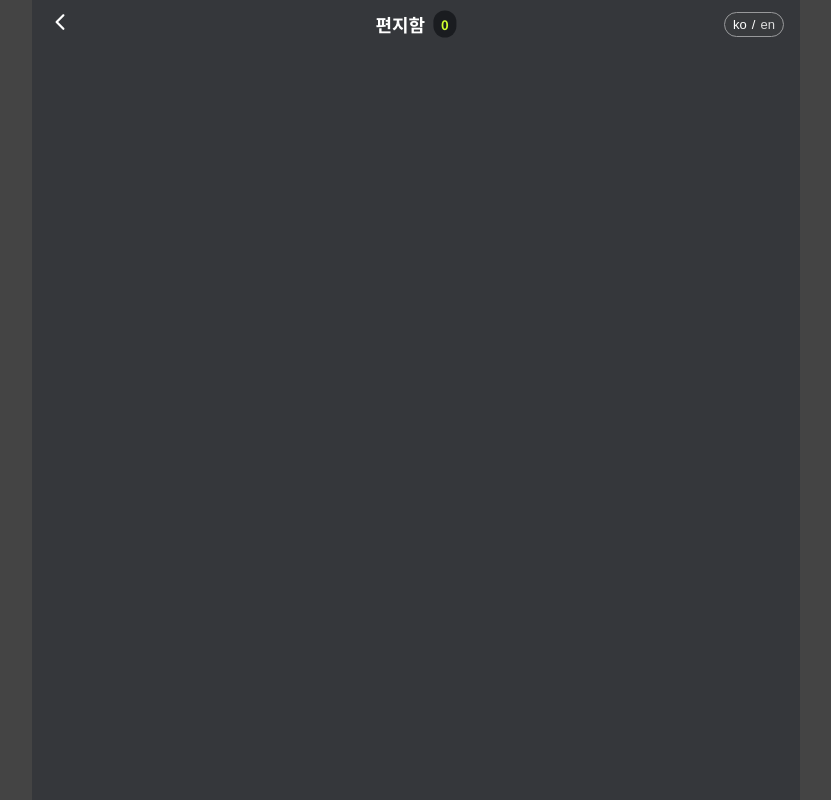
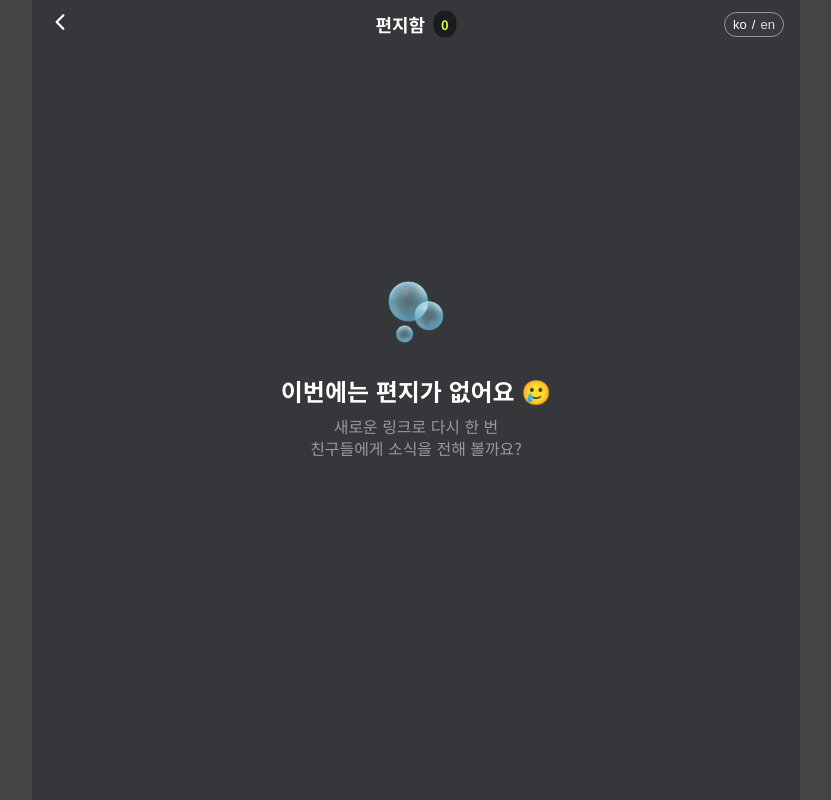
Before and after one commit to Catch-Letter/Catch-Letter-FE, a React (Vite) app: page /myletters/1 in a window 1280 px wide. Shown: the whole page, without its empty margins (224-1055 px from the left). Built offline with nearby package versions, Linux system fonts and the light colour scheme; no server answers.

Commit message:
fix: 코드 피드백 반영 (#89)

```diff
--- a/src/components/my-letters/letter-card/LetterCard.tsx
+++ b/src/components/my-letters/letter-card/LetterCard.tsx
@@ -12,7 +12,6 @@ interface LetterCardProps {
   onLoad?: (id: number, loaded: boolean) => void
 }
 
-// 썸네일 로딩 상태를 위한 LetterCard 컴포넌트
 const LetterCard = ({ letter, shakingCard, uuid, onLoad }: LetterCardProps) => {
   const [isLoaded, setIsLoaded] = useState(false)
   const thumbnailUrl = letter.thumbnail_url ?? ''
@@ -38,13 +37,17 @@ const LetterCard = ({ letter, shakingCard, uuid, onLoad }: LetterCardProps) => {
     }
   }, [thumbnailUrl])
 
+  if (!isLoaded) {
+    return (
+      <div css={LetterCardStyle(shakingCard, letter.id, backgroundColor, '')}>
+        <SkeletonCard />
+      </div>
+    )
+  }
+
   return (
     <div css={LetterCardStyle(shakingCard, letter.id, backgroundColor, thumbnailUrl)}>
-      {!isLoaded ? (
-        <SkeletonCard />
-      ) : (
-        <Letter letter={letter} uuid={uuid} backgroundColor={backgroundColor} />
-      )}
+      <Letter letter={letter} uuid={uuid} backgroundColor={backgroundColor} />
     </div>
   )
 }
--- a/src/components/my-letters/letter-grid/LetterGrid.tsx
+++ b/src/components/my-letters/letter-grid/LetterGrid.tsx
@@ -9,19 +9,19 @@ interface LetterGridProps {
 }
 
 const LetterGrid = ({ pages, shakingCard, uuid, onLoad }: LetterGridProps) => {
+  const letters = pages.flatMap((page) => page.data)
+
   return (
     <>
-      {pages.flatMap((page, pageIndex) =>
-        page.data.map((letter) => (
+      {letters.map((letter) => (
         <LetterCard
-            key={`${letter.id}_${pageIndex}`}
+          key={letter.id}
           letter={letter}
           shakingCard={shakingCard}
           uuid={uuid}
           onLoad={onLoad}
         />
-        ))
-      )}
+      ))}
     </>
   )
 }
--- a/src/hooks/useRandomShakingCard.ts
+++ b/src/hooks/useRandomShakingCard.ts
@@ -1,8 +1,8 @@
-import { Letter } from '#/types/myLetters'
+import { LetterData } from '#/types/myLetters'
 import { useState, useEffect } from 'react'
 
 // 랜덤으로 !is_correct인 카드 흔들기
-export const useRandomShakingCard = (letters: Letter[] = []) => {
+export const useRandomShakingCard = (letters: LetterData[] = []) => {
   const [shakingCard, setShakingCard] = useState<number | null>(null)
 
   useEffect(() => {
--- a/src/pages/my-letters/MyLetters.tsx
+++ b/src/pages/my-letters/MyLetters.tsx
@@ -6,8 +6,8 @@ import { useTranslation } from 'react-i18next'
 import { useMyLettersQuery } from '#/api/myLetters'
 import { useRandomShakingCard } from '#/hooks/useRandomShakingCard'
 import { useInfiniteScroll } from '#/hooks/useInfiniteScroll'
-import { useTotalLetterCount } from '#/hooks/useTotalLetterCount'
 import { useState } from 'react'
+import { useInboxStatus } from '#/hooks'
 
 const MyLetters = () => {
   const { uuid } = useParams()
@@ -24,7 +24,7 @@ const MyLetters = () => {
 
   const letters = data?.pages[0]?.data ?? []
   const shakingCard = useRandomShakingCard(letters)
-  const letterCount = useTotalLetterCount(uuid)
+  const { total_letter_count } = useInboxStatus(uuid ?? '')
 
   useInfiniteScroll({
     containerRef: scrollContainerRef,
@@ -39,11 +39,11 @@ const MyLetters = () => {
         Center={
           <div css={TitleStyle}>
             {t('myLetters.myLetters')}
-            <span css={BadgeStyle}>{letterCount ?? 0}</span>
+            <span css={BadgeStyle}>{total_letter_count ?? 0}</span>
           </div>
         }
       />
-      {letterCount === 0 ? (
+      {total_letter_count === 0 ? (
         <NoLetters />
       ) : (
         <div css={GridContainer} ref={scrollContainerRef}>
```
Lines whose indentation alone changed are shown as unchanged.
